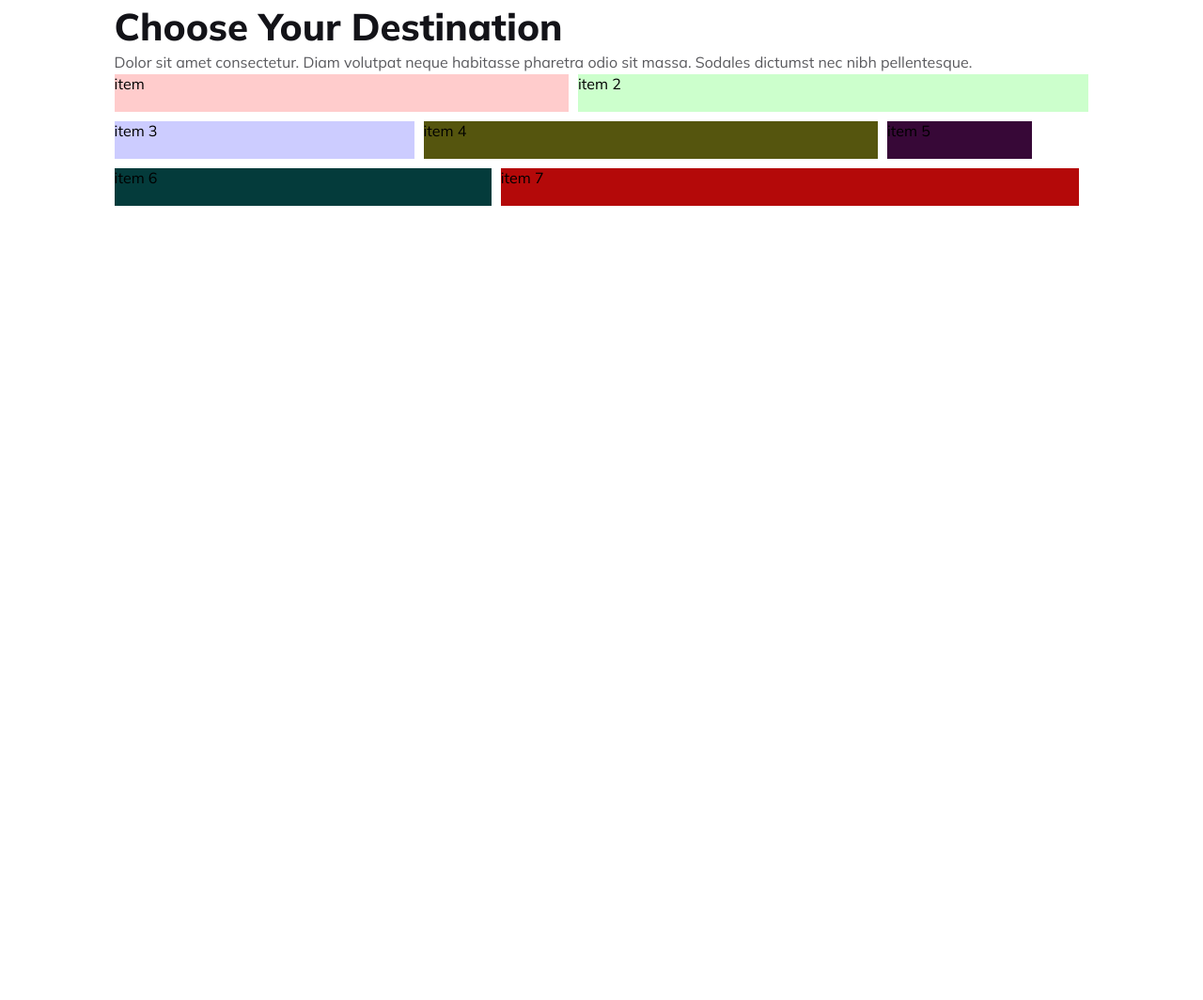
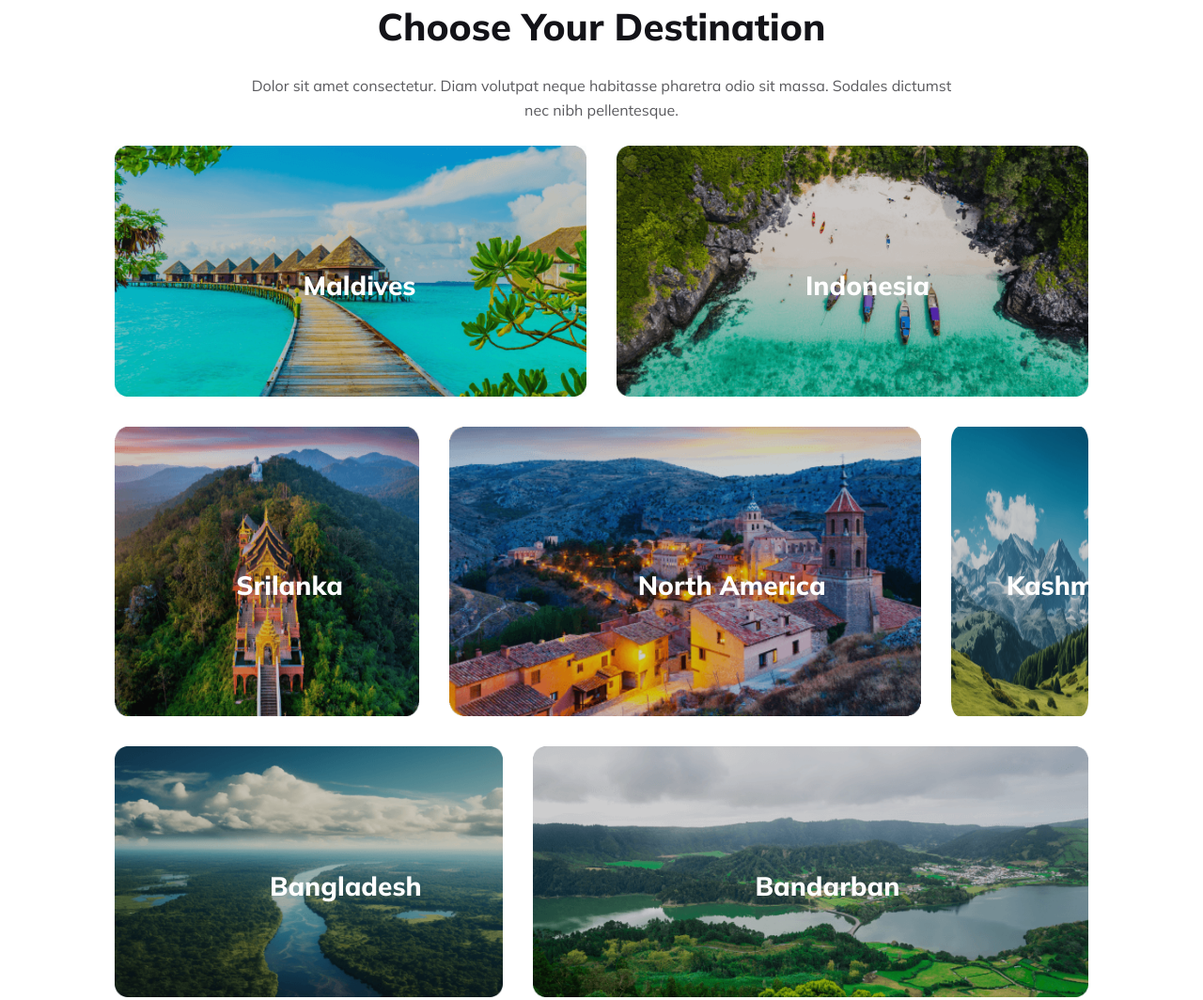
Before and after one commit to AnasCoding1986/explore-with-anas, a plain HTML site: page index.html in a window 1280 px wide. Shown: the part 1435-2499 px from the top of the page at 94% size. Before the commit the page ends 1854 px from the top, so only its background shows below. Drawn offline with Linux system fonts and the light colour scheme.

Commit message:
choose your destination two

```diff
--- a/assets/css/responsive.css
+++ b/assets/css/responsive.css
@@ -88,6 +88,60 @@
         width: 100%;
     }
 
+     /* ==============chose your destination============== */
+     .choose-your-destination{
+    }
+    .choose-your-destination h4{
+
+    }
+    .choose-your-destination p{
+        margin: 25px 50px;
+    }
+    .choose-your-destination .choose-your-destination-items{
+        display: flex;
+        flex-direction: column;
+    }
+    /* .choose-your-destination .choose-your-destination-items .detination-common-class{
+        position: relative;
+        width: 100%;
+        height: 100%;
+    }
+    /* .choose-your-destination .choose-your-destination-items .detination-common-class .choose-your-destination-item-title{ */
+        position: absolute;
+        left: 40%;
+        top: 49%;
+        color: #FFF;
+        font-size: 28px;
+        font-weight: 800;
+        /* width: 100%;
+        height: 100%; */
+    } */
+    .choose-your-destination .choose-your-destination-items .detination-common-class img{
+        width: 100%;
+        height: 100%;
+    }
+    /* .choose-your-destination .choose-your-destination-items .choose-your-destination-item-1{
+        grid-column: 1/span 6;
+    }
+    .choose-your-destination .choose-your-destination-items .choose-your-destination-item-2{
+        grid-column: 7/ span 6;
+    }
+    .choose-your-destination .choose-your-destination-items .choose-your-destination-item-3{
+        grid-column: 1/ span 4;
+    }
+    .choose-your-destination .choose-your-destination-items .choose-your-destination-item-4{
+        grid-column: 5/ span 6;
+    }
+    .choose-your-destination .choose-your-destination-items .choose-your-destination-item-5{
+        grid-column: 11/ span 2;
+    }
+    .choose-your-destination .choose-your-destination-items .choose-your-destination-item-6{
+        grid-column: 1/ span 5;
+    }
+    .choose-your-destination .choose-your-destination-items .choose-your-destination-item-7{
+        grid-column: 6/ span 7;
+    } */
+
 }
 
 
--- a/assets/css/style.css
+++ b/assets/css/style.css
@@ -181,45 +181,57 @@ section{
 
 /* ==============chose your destination============== */
 .choose-your-destination{
-    margin-bottom: 200px;
+    text-align: center;
 }
 .choose-your-destination h4{
 
 }
 .choose-your-destination p{
-
+    margin: 25px 50px;
 }
 .choose-your-destination .choose-your-destination-items{
     display: grid;
     grid-template-columns: repeat(12, 1fr);
     grid-template-rows: repeat(3, auto);
-    gap: 10px;
+    gap: 2rem;
+}
+.choose-your-destination .choose-your-destination-items .detination-common-class{
+    position: relative;
+    /* width: 100%;
+    height: 100%; */
+}
+.choose-your-destination .choose-your-destination-items .detination-common-class .choose-your-destination-item-title{
+    position: absolute;
+    left: 40%;
+    top: 49%;
+    color: #FFF;
+    font-size: 28px;
+    font-weight: 800;
+    /* width: 100%;
+    height: 100%; */
+}
+.choose-your-destination .choose-your-destination-items .detination-common-class img{
+    width: 100%;
+    height: 100%;
 }
 .choose-your-destination .choose-your-destination-items .choose-your-destination-item-1{
     grid-column: 1/span 6;
-    background-color: #ffcccc;
 }
 .choose-your-destination .choose-your-destination-items .choose-your-destination-item-2{
-    grid-column: 7/ span 12;
-    background-color: #ccffcc;
+    grid-column: 7/ span 6;
 }
 .choose-your-destination .choose-your-destination-items .choose-your-destination-item-3{
     grid-column: 1/ span 4;
-    background-color: #ccccff;
 }
 .choose-your-destination .choose-your-destination-items .choose-your-destination-item-4{
     grid-column: 5/ span 6;
-    background-color: #55550e;
 }
 .choose-your-destination .choose-your-destination-items .choose-your-destination-item-5{
     grid-column: 11/ span 2;
-    background-color: #370837;
 }
 .choose-your-destination .choose-your-destination-items .choose-your-destination-item-6{
     grid-column: 1/ span 5;
-    background-color: #043b3b;
 }
 .choose-your-destination .choose-your-destination-items .choose-your-destination-item-7{
-    grid-column: 6/ span 12;
-    background-color: #b40909;
+    grid-column: 6/ span 7;
 }
--- a/index.html
+++ b/index.html
@@ -123,36 +123,50 @@
                         Choose Your Destination
                     </h4>
                     <p class="section-description">
-                        Dolor sit amet consectetur. Diam volutpat neque habitasse pharetra odio sit massa. Sodales dictumst nec nibh pellentesque.
+                        Dolor sit amet consectetur. Diam volutpat neque habitasse pharetra  odio sit massa. Sodales dictumst <br>  nec nibh pellentesque.
                     </p>
                     <div class="choose-your-destination-items">
-                        <div class="demo choose-your-destination-item-1">
-                            <p>item</p>
-                            <img src="" alt="">
+                        <div class="demo choose-your-destination-item-1 detination-common-class">
+                            <h5 class="choose-your-destination-item-title">
+                                Maldives
+                            </h5>
+                            <img src="assets/Images/Rectangle 5.png" alt="">
                         </div>
-                        <div class="demo choose-your-destination-item-2">
-                            <p>item 2</p>
-                            <img src="" alt="">
+                        <div class="demo choose-your-destination-item-2 detination-common-class">
+                            <h5 class="choose-your-destination-item-title">
+                                Indonesia
+                            </h5>
+                            <img src="assets/Images/Rectangle 8.png" alt="">
                         </div>
-                        <div class="demo choose-your-destination-item-3">
-                            <p>item 3</p>
-                            <img src="" alt="">
+                        <div class="demo choose-your-destination-item-3 detination-common-class">
+                            <h5 class="choose-your-destination-item-title">
+                                Srilanka
+                            </h5>
+                            <img src="assets/Images/Rectangle 6.png" alt="">
                         </div>
-                        <div class="demo choose-your-destination-item-4">
-                            <p>item 4</p>
-                            <img src="" alt="">
+                        <div class="demo choose-your-destination-item-4 detination-common-class">
+                            <h5 class="choose-your-destination-item-title">
+                                North America
+                            </h5>
+                            <img src="assets/Images/Rectangle 7.png" alt="">
                         </div>
-                        <div class="demo choose-your-destination-item-5">
-                            <p>item 5</p>
-                            <img src="" alt="">
+                        <div class="demo choose-your-destination-item-5 detination-common-class">
+                            <h5 class="choose-your-destination-item-title">
+                                Kashmir
+                            </h5>
+                            <img src="assets/Images/Rectangle 9.png" alt="">
                         </div>
-                        <div class="demo choose-your-destination-item-6">
-                            <p>item 6</p>
-                            <img src="" alt="">
+                        <div class="demo choose-your-destination-item-6 detination-common-class">
+                            <h5 class="choose-your-destination-item-title">
+                                Bangladesh
+                            </h5>
+                            <img src="assets/Images/Rectangle 11.png" alt="">
                         </div>
-                        <div class="demo choose-your-destination-item-7">
-                            <p>item 7</p>
-                            <img src="" alt="">
+                        <div class="demo choose-your-destination-item-7 detination-common-class">
+                            <h5 class="choose-your-destination-item-title">
+                                Bandarban
+                            </h5>
+                            <img src="assets/Images/Rectangle 10.png" alt="">
                         </div>
                     </div>
                 </div>
```
